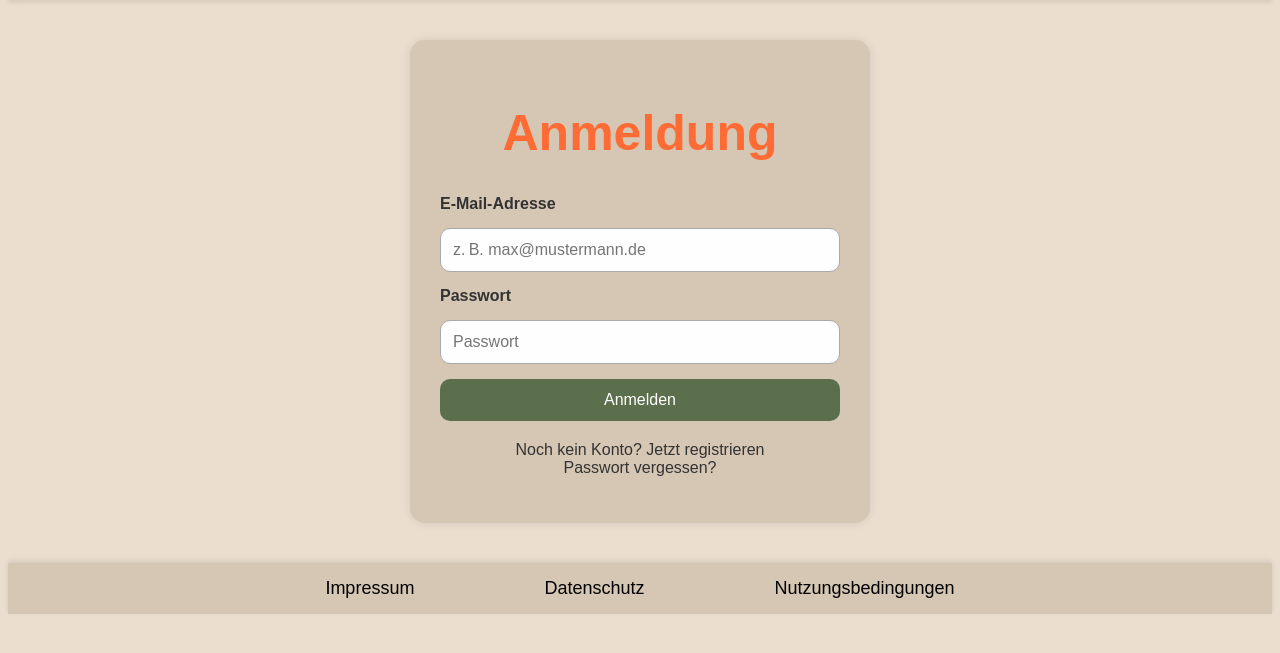
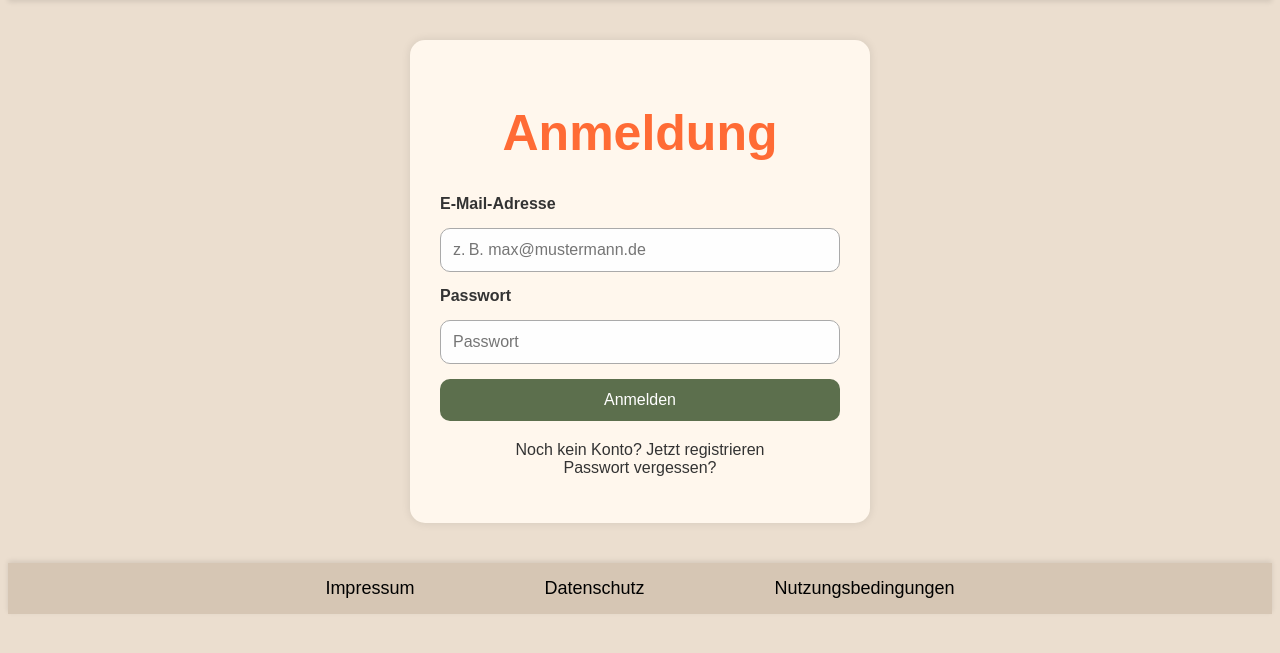
Before and after one commit to cln34/RezeptWebsite, a PHP site: page /anmeldung.php in a window 1280 px wide. Shown: the part 61-714 px from the top of the page. Run offline with PHP 8.4, Linux system fonts and the light colour scheme.

Commit message:
farbe von anmeldung registrierung angepasst um einheitlich zu bleiben

```diff
--- a/css/anmeldung.css
+++ b/css/anmeldung.css
@@ -2,7 +2,7 @@
     max-width: 400px;
     margin: 40px auto;
     padding: 30px;
-    background-color: #D6C6B4;
+    background-color: #fff7ed;;
     border-radius: 15px;
     box-shadow: 0 0 10px rgba(0,0,0,0.1);
   }
```
